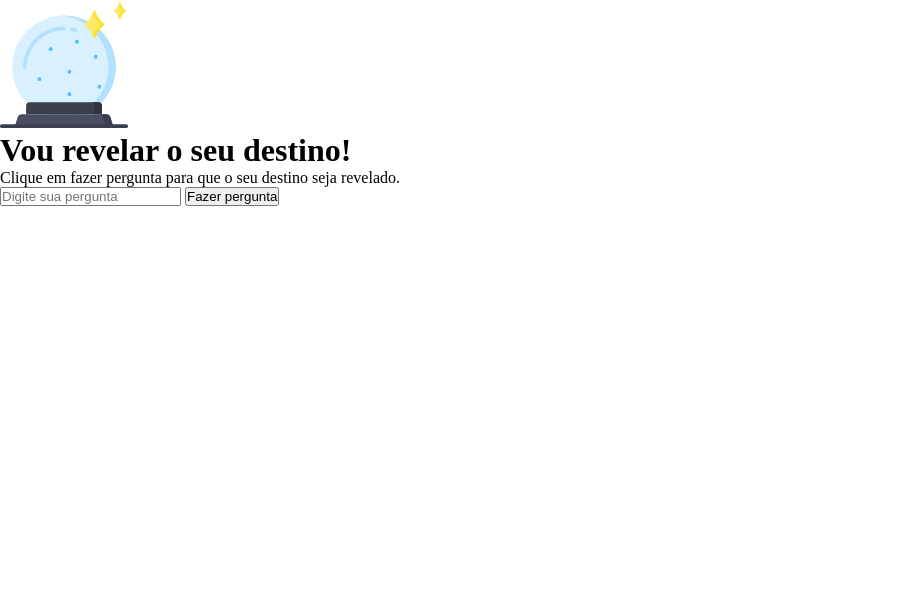
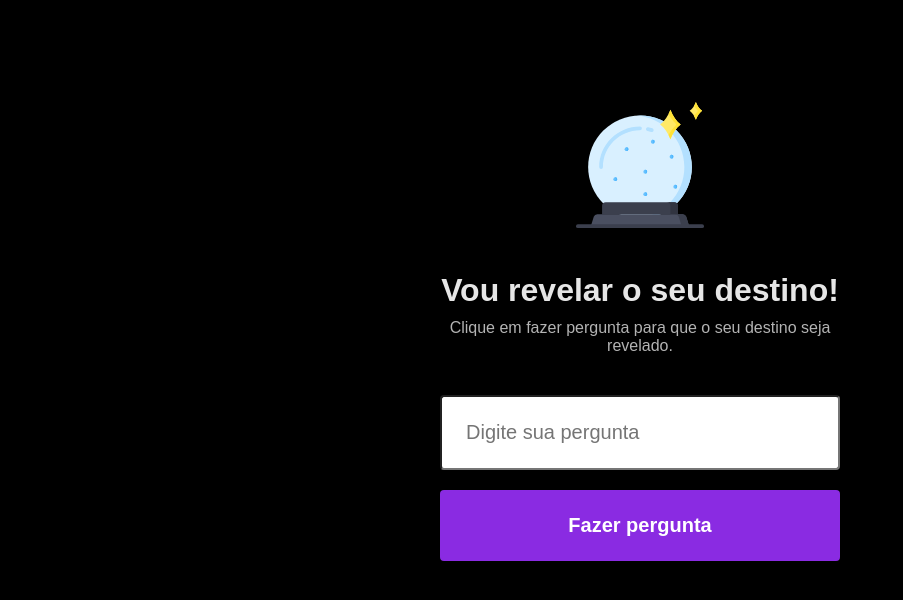
Before and after one commit to Ohnilrac/Seu-Destino, a plain HTML site: page index.html in a window 1280 px wide. Shown: the whole page, without its empty margins (0-903 px from the left). Drawn offline with Linux system fonts and the light colour scheme.

Commit message:
Estilização

```diff
--- a/style.css
+++ b/style.css
@@ -3,3 +3,64 @@
   padding: 0;
   box-sizing: border-box;
 }
+
+:root{
+  font-size: 62.5%;
+}
+
+body{
+  background: black;
+  color: white;
+  font-family: sans-serif;
+  font-size: 1.6rem;
+  text-align: center;
+}
+
+.container{
+  margin-top: 10rem;
+  width: 80%;
+  max-width: 40rem;
+
+  margin-inline: auto;
+}
+
+h1{
+  opacity: 0.9;
+
+  margin-top: 4rem;
+  margin-bottom: 1rem;
+}
+
+p{
+  opacity: 0.7;
+
+  margin-bottom: 4rem;
+}
+
+input, button{
+  width: 100%;
+  padding: 2.4rem;
+
+  display: block;
+  font-size: 2rem;
+  border-radius: .4rem;
+}
+
+input{
+  margin-bottom: 2rem;
+}
+
+button{
+  cursor: pointer;
+  border: none;
+
+  background: blueviolet;
+  color: white;
+  font-weight: 700;
+
+  transition: filter 0.2s;
+}
+
+button:hover{
+  filter: brightness(0.9);
+}
```
